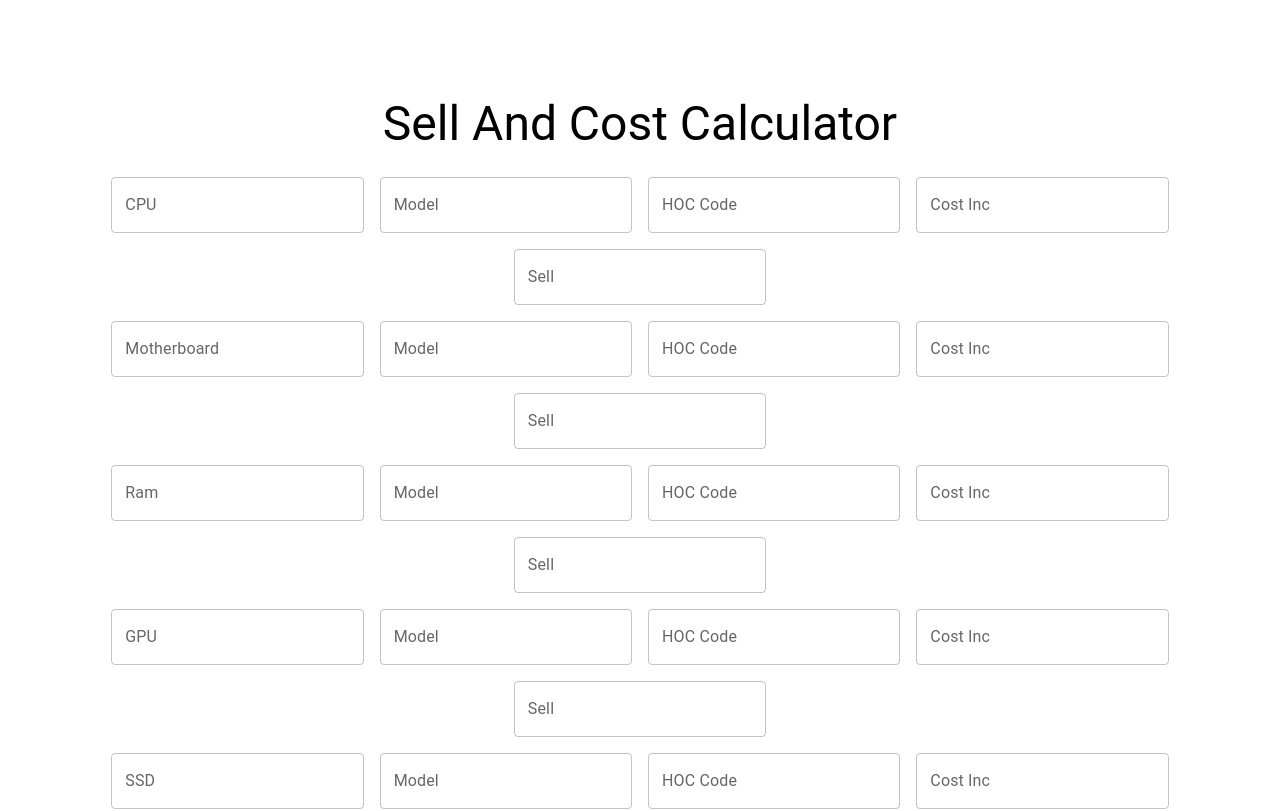
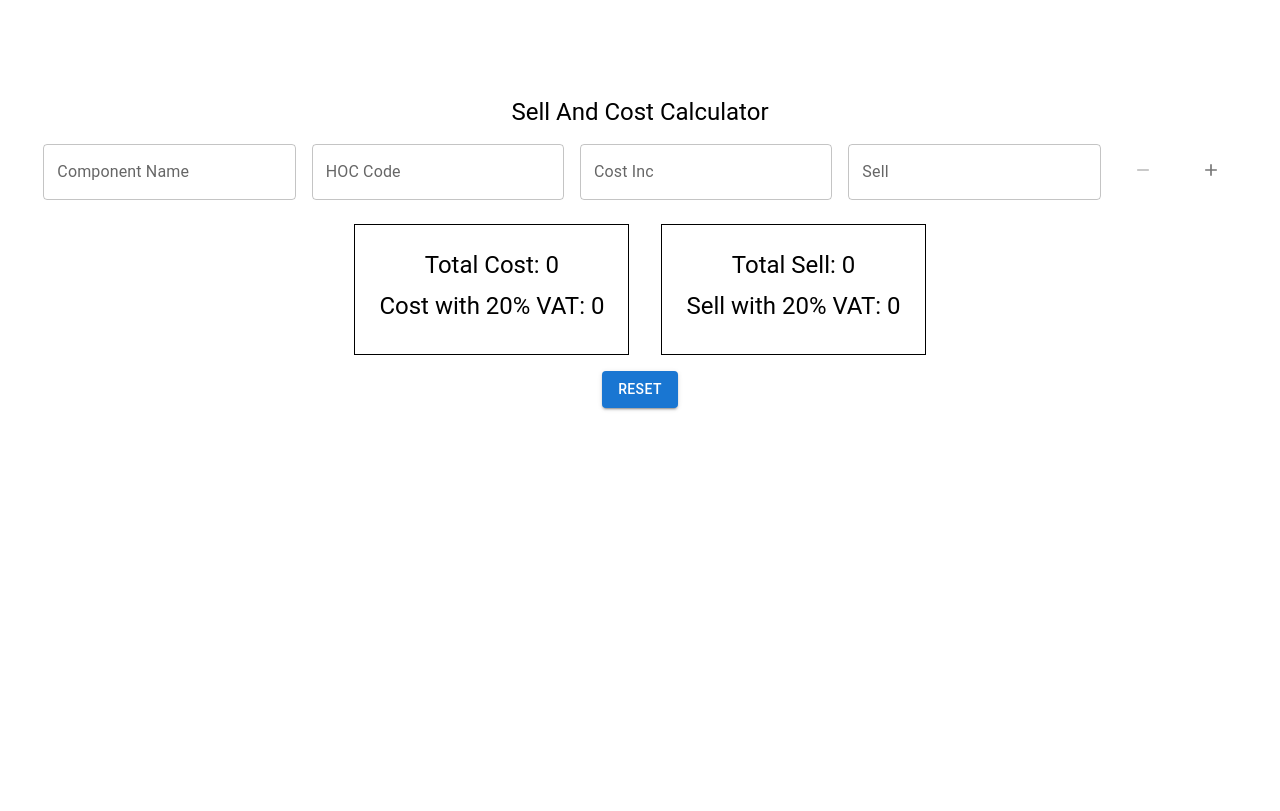
Before and after one commit to Siddique11/Cost_calculator, a React (Create React App) app: page / in a window 1280 px wide. Shown: the top 811 px of the page. Built offline with nearby package versions, Linux system fonts and the light colour scheme.

Commit message:
new changes

```diff
--- a/public/index.html
+++ b/public/index.html
@@ -24,7 +24,7 @@
       work correctly both with client-side routing and a non-root public URL.
       Learn how to configure a non-root public URL by running `npm run build`.
     -->
-    <title>React App</title>
+    <title>Testing Version</title>
   </head>
   <body>
     <noscript>You need to enable JavaScript to run this app.</noscript>
--- a/src/components/Data.js
+++ b/src/components/Data.js
@@ -3,71 +3,94 @@ import Box from "@mui/material/Box";
 import TextField from "@mui/material/TextField";
 import Typography from "@mui/material/Typography";
 import _ from "lodash";
-import { Button } from "@mui/material";
+import { Button, IconButton } from "@mui/material";
+import AddIcon from "@mui/icons-material/Add";
+import RemoveIcon from "@mui/icons-material/Remove";
 
 export default function FormPropsTextFields() {
-  const initialValue = {
-    cpu: "",
-    motherboard: "",
-    ram: "",
-    gpu: "",
-    ssd: "",
-  };
-
-  const [costValues, setCostValues] = React.useState(initialValue);
+  const [priceValues, setPriceValues] = React.useState([
+    { cost: "", sell: "" },
+  ]);
   const [costTotal, setCostTotal] = React.useState(0);
-  const [sellValues, setSellValues] = React.useState(initialValue);
   const [sellTotal, setSellTotal] = React.useState(0);
 
   const btnReset = () => {
-    setCostValues(initialValue);
-    setSellValues(initialValue);
+    setPriceValues([{ cost: "", sell: "" }]);
     setCostTotal(0);
     setSellTotal(0);
   };
 
-  const costHandleInputChange = (e) => {
-    const { value, name } = e.target;
+  const handleInputChange = (e, i) => {
+    const { name, value } = e.target;
 
-    setCostValues({
-      ...costValues,
-      [name]: value,
+    const list = [...priceValues];
+
+    list[i][name] = value;
+    setPriceValues(list);
+
+    // console.log(
+    //   priceValues.map((priceValue) => {
+    //     return priceValue.cost;
+    //   })
+    // );
+
+    const cost = priceValues.map((priceValue) => {
+      return priceValue.cost;
     });
 
-    let sum = sumOfTotal(costValues);
-    setCostTotal(sum);
+    setCostTotal(sumOfTotal(cost));
+
+    const sell = priceValues.map((priceValue) => {
+      return priceValue.sell;
+    });
+
+    setSellTotal(sumOfTotal(sell));
+
+    // const cost = _.sumBy(priceValues, (price) => {
+    //   return price.cost === "" ? 0 : parseFloat(price.cost);
+    // });
+
+    // console.log(cost);
   };
 
-  const sellHandleInputChange = (e) => {
-    const { value, name } = e.target;
-    const parsedValue = value === "" ? "" : parseFloat(value);
-
-    setSellValues({
-      ...sellValues,
-      [name]: parsedValue,
-    });
-
-    console.log(sellValues);
-
-    let sum = sumOfTotal(sellValues);
-    setSellTotal(sum);
-    // console.log(sellTotal);
+  // handle click event of the Remove button
+  const handleRemoveClick = (index) => {
+    const list = [...priceValues];
+    list.splice(index, 1);
+    setPriceValues(list);
   };
 
+  const handleAddClick = () => {
+    setPriceValues([...priceValues, { cost: "", sell: "" }]);
+  };
+
+  // const sellHandleInputChange = (e, index) => {
+  //   const { value, name } = e.target;
+  //   const list = [...priceValues];
+  //   // const parsedValue = value === "" ? "" : parseFloat(value);
+
+  //   list[index][name] = value;
+  //   setPriceValues(list);
+
+  //   console.log(priceValues);
+
+  //   // let sum = sumOfTotal(sellValues);
+  //   // setSellTotal(sum);
+  //   // console.log(sellTotal);
+  // };
+
   const sumOfTotal = (obj) => {
-    let a = Object.values(obj);
-    console.log(a);
-    let sum = _(a)
+    // let a = Object.values(obj);
+    // console.log(obj);
+    let sum = _(obj)
       .map((el) => {
         return el === "" ? 0 : parseFloat(el);
       })
-      .sum(a);
+      .sum(obj);
 
     return sum;
   };
 
-  // const arr = Object.values(sellValues);
-  // console.log(lodash);
   return (
     <Box
       component="form"
@@ -78,155 +101,48 @@ export default function FormPropsTextFields() {
       autoComplete="off"
     >
       <div>
-        <Typography variant="h3" gutterBottom component="div">
+        <Typography variant="h5" gutterBottom component="div">
           Sell And Cost Calculator
         </Typography>
       </div>
-      <div>
-        <TextField label="CPU" type="Text" />
-        <TextField label="Model" type="Text" />
+
+      {priceValues.map((x, i) => {
+        return (
+          <Box sx={{ justifyContent: "center" }} key={i}>
+            <TextField label="Component Name" type="Text" />
             <TextField label="HOC Code" type="Text" />
             <TextField
-          name="cpu"
+              name="cost"
               label="Cost Inc"
-          type="number"
-          inputProps={{
-            maxLength: 6,
-            step: "1",
-          }}
-          value={costValues.cpu}
-          onChange={costHandleInputChange}
-          onKeyUp={costHandleInputChange}
+              inputProps={{ inputMode: "numeric", pattern: "[0-9]*" }}
+              value={x.cost}
+              onChange={(e) => handleInputChange(e, i)}
+              onKeyUp={(e) => handleInputChange(e, i)}
             />
             <TextField
-          name="cpu"
+              name="sell"
               label="Sell"
-          type="number"
-          inputProps={{
-            maxLength: 6,
-            step: "1",
-          }}
-          value={sellValues.cpu}
-          onChange={sellHandleInputChange}
-          onKeyUp={sellHandleInputChange}
+              inputProps={{ inputMode: "numeric", pattern: "[0-9]*" }}
+              value={x.sell}
+              onChange={(e) => handleInputChange(e, i)}
+              onKeyUp={(e) => handleInputChange(e, i)}
             />
-      </div>
-      <div>
-        <TextField label="Motherboard" type="Text" />
-        <TextField label="Model" type="Text" />
-        <TextField label="HOC Code" type="Text" />
-        <TextField
-          name="motherboard"
-          label="Cost Inc"
-          type="number"
-          inputProps={{
-            maxLength: 6,
-            step: "1",
-          }}
-          value={costValues.motherboard}
-          onChange={costHandleInputChange}
-          onKeyUp={costHandleInputChange}
-        />
-        <TextField
-          name="motherboard"
-          label="Sell"
-          type="number"
-          inputProps={{
-            maxLength: 6,
-            step: "1",
-          }}
-          value={sellValues.motherboard}
-          onChange={sellHandleInputChange}
-          onKeyUp={sellHandleInputChange}
-        />
-      </div>
-      <div>
-        <TextField label="Ram" type="Text" />
-        <TextField label="Model" type="Text" />
-        <TextField label="HOC Code" type="Text" />
-        <TextField
-          name="ram"
-          label="Cost Inc"
-          type="number"
-          inputProps={{
-            maxLength: 6,
-            step: "1",
-          }}
-          value={costValues.ram}
-          onChange={costHandleInputChange}
-          onKeyUp={costHandleInputChange}
-        />
-        <TextField
-          name="ram"
-          label="Sell"
-          type="number"
-          inputProps={{
-            maxLength: 6,
-            step: "1",
-          }}
-          value={sellValues.ram}
-          onChange={sellHandleInputChange}
-          onKeyUp={sellHandleInputChange}
-        />
-      </div>
-      <div>
-        <TextField label="GPU" type="Text" />
-        <TextField label="Model" type="Text" />
-        <TextField label="HOC Code" type="Text" />
-        <TextField
-          name="gpu"
-          label="Cost Inc"
-          type="number"
-          inputProps={{
-            maxLength: 6,
-            step: "1",
-          }}
-          value={costValues.gpu}
-          onChange={costHandleInputChange}
-          onKeyUp={costHandleInputChange}
-        />
-        <TextField
-          name="gpu"
-          label="Sell"
-          type="number"
-          inputProps={{
-            maxLength: 6,
-            step: "1",
-          }}
-          value={sellValues.gpu}
-          onChange={sellHandleInputChange}
-          onKeyUp={sellHandleInputChange}
-        />
-      </div>
-      <div>
-        <TextField label="SSD" type="Text" />
-        <TextField label="Model" type="Text" />
-        <TextField label="HOC Code" type="Text" />
-        <TextField
-          name="ssd"
-          label="Cost Inc"
-          type="number"
-          inputProps={{
-            maxLength: 6,
-            step: "1",
-          }}
-          value={costValues.ssd}
-          onChange={costHandleInputChange}
-          onKeyUp={costHandleInputChange}
-        />
-        <TextField
-          name="ssd"
-          label="Sell"
-          type="number"
-          inputProps={{
-            maxLength: 6,
-            step: "1",
-          }}
-          value={sellValues.ssd}
-          onChange={sellHandleInputChange}
-          onKeyUp={sellHandleInputChange}
-        />
-      </div>
+            <IconButton
+              disabled={priceValues.length !== 1 ? false : true}
+              onClick={() => handleRemoveClick(i)}
+            >
+              <RemoveIcon fontSize="small" sx={{ margin: "1rem" }} />
+            </IconButton>
+            <IconButton
+              // disabled={priceValues.length - 1 === i ? false : true}
+              onClick={() => handleAddClick(i)}
+            >
+              <AddIcon fontSize="small" sx={{ margin: "1rem" }} />
+            </IconButton>
+          </Box>
+        );
+      })}
+
       <div>
         <Box display="flex" sx={{ justifyContent: "center", p: "1rem" }}>
           <Box sx={{ border: 1, p: "1.5rem" }}>
@@ -256,3 +172,120 @@ export default function FormPropsTextFields() {
     </Box>
   );
 }
+
+// <div>
+//         <TextField label="Motherboard" type="Text" />
+//         <TextField label="Model" type="Text" />
+//         <TextField label="HOC Code" type="Text" />
+//         <TextField
+//           name="motherboard"
+//           label="Cost Inc"
+//           type="number"
+//           inputProps={{
+//             maxLength: 6,
+//             step: "1",
+//           }}
+//           value={costValues.motherboard}
+//           onChange={costHandleInputChange}
+//           onKeyUp={costHandleInputChange}
+//         />
+//         <TextField
+//           name="motherboard"
+//           label="Sell"
+//           type="number"
+//           inputProps={{
+//             maxLength: 6,
+//             step: "1",
+//           }}
+//           value={sellValues.motherboard}
+//           onChange={sellHandleInputChange}
+//           onKeyUp={sellHandleInputChange}
+//         />
+//       </div>
+//       <div>
+//         <TextField label="Ram" type="Text" />
+//         <TextField label="Model" type="Text" />
+//         <TextField label="HOC Code" type="Text" />
+//         <TextField
+//           name="ram"
+//           label="Cost Inc"
+//           type="number"
+//           inputProps={{
+//             maxLength: 6,
+//             step: "1",
+//           }}
+//           value={costValues.ram}
+//           onChange={costHandleInputChange}
+//           onKeyUp={costHandleInputChange}
+//         />
+//         <TextField
+//           name="ram"
+//           label="Sell"
+//           type="number"
+//           inputProps={{
+//             maxLength: 6,
+//             step: "1",
+//           }}
+//           value={sellValues.ram}
+//           onChange={sellHandleInputChange}
+//           onKeyUp={sellHandleInputChange}
+//         />
+//       </div>
+//       <div>
+//         <TextField label="GPU" type="Text" />
+//         <TextField label="Model" type="Text" />
+//         <TextField label="HOC Code" type="Text" />
+//         <TextField
+//           name="gpu"
+//           label="Cost Inc"
+//           type="number"
+//           inputProps={{
+//             maxLength: 6,
+//             step: "1",
+//           }}
+//           value={costValues.gpu}
+//           onChange={costHandleInputChange}
+//           onKeyUp={costHandleInputChange}
+//         />
+//         <TextField
+//           name="gpu"
+//           label="Sell"
+//           type="number"
+//           inputProps={{
+//             maxLength: 6,
+//             step: "1",
+//           }}
+//           value={sellValues.gpu}
+//           onChange={sellHandleInputChange}
+//           onKeyUp={sellHandleInputChange}
+//         />
+//       </div>
+//       <div>
+//         <TextField label="SSD" type="Text" />
+//         <TextField label="Model" type="Text" />
+//         <TextField label="HOC Code" type="Text" />
+//         <TextField
+//           name="ssd"
+//           label="Cost Inc"
+//           type="number"
+//           inputProps={{
+//             maxLength: 6,
+//             step: "1",
+//           }}
+//           value={costValues.ssd}
+//           onChange={costHandleInputChange}
+//           onKeyUp={costHandleInputChange}
+//         />
+//         <TextField
+//           name="ssd"
+//           label="Sell"
+//           type="number"
+//           inputProps={{
+//             maxLength: 6,
+//             step: "1",
+//           }}
+//           value={sellValues.ssd}
+//           onChange={sellHandleInputChange}
+//           onKeyUp={sellHandleInputChange}
+//         />
+//       </div>
```
Lines whose indentation alone changed are shown as unchanged.
